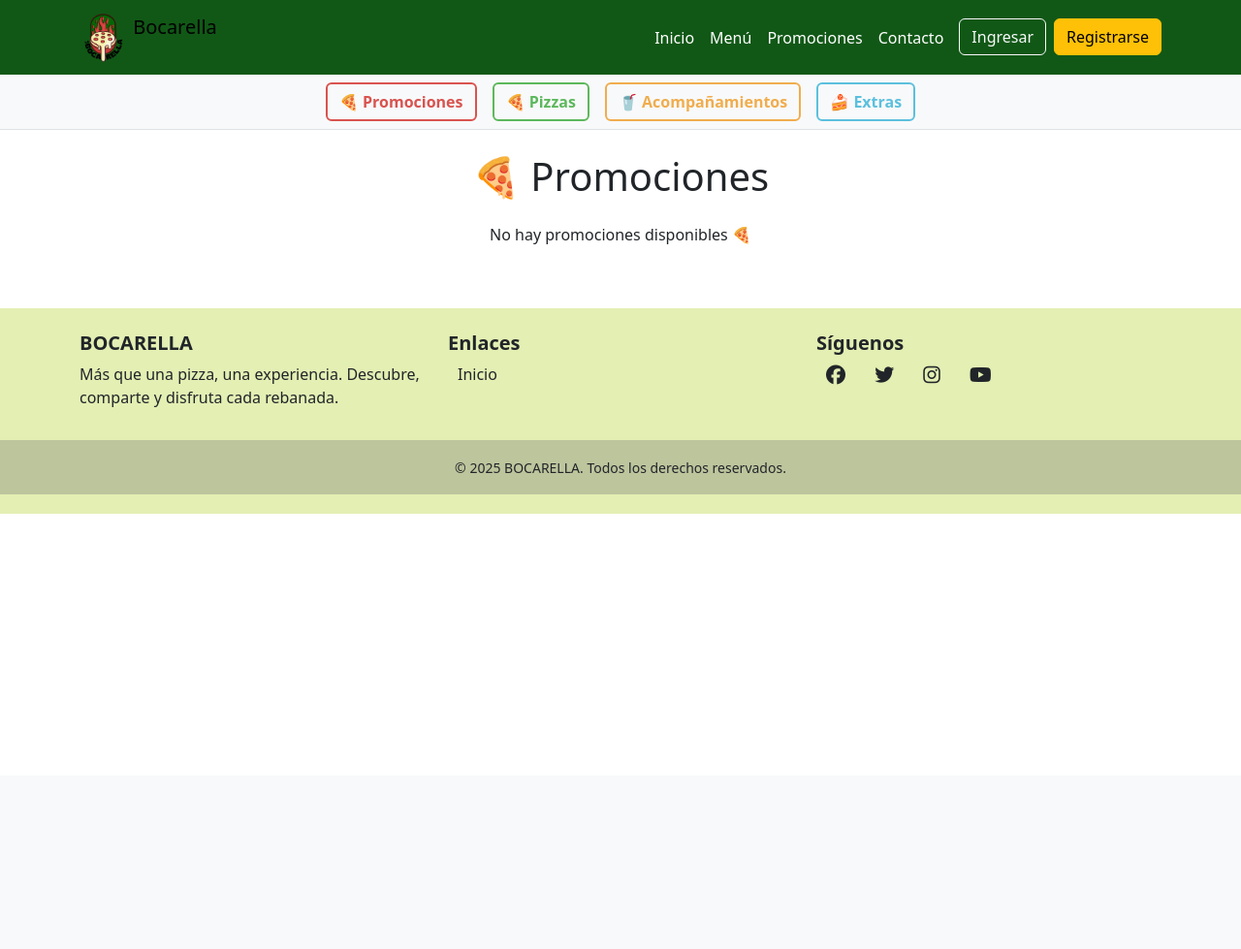
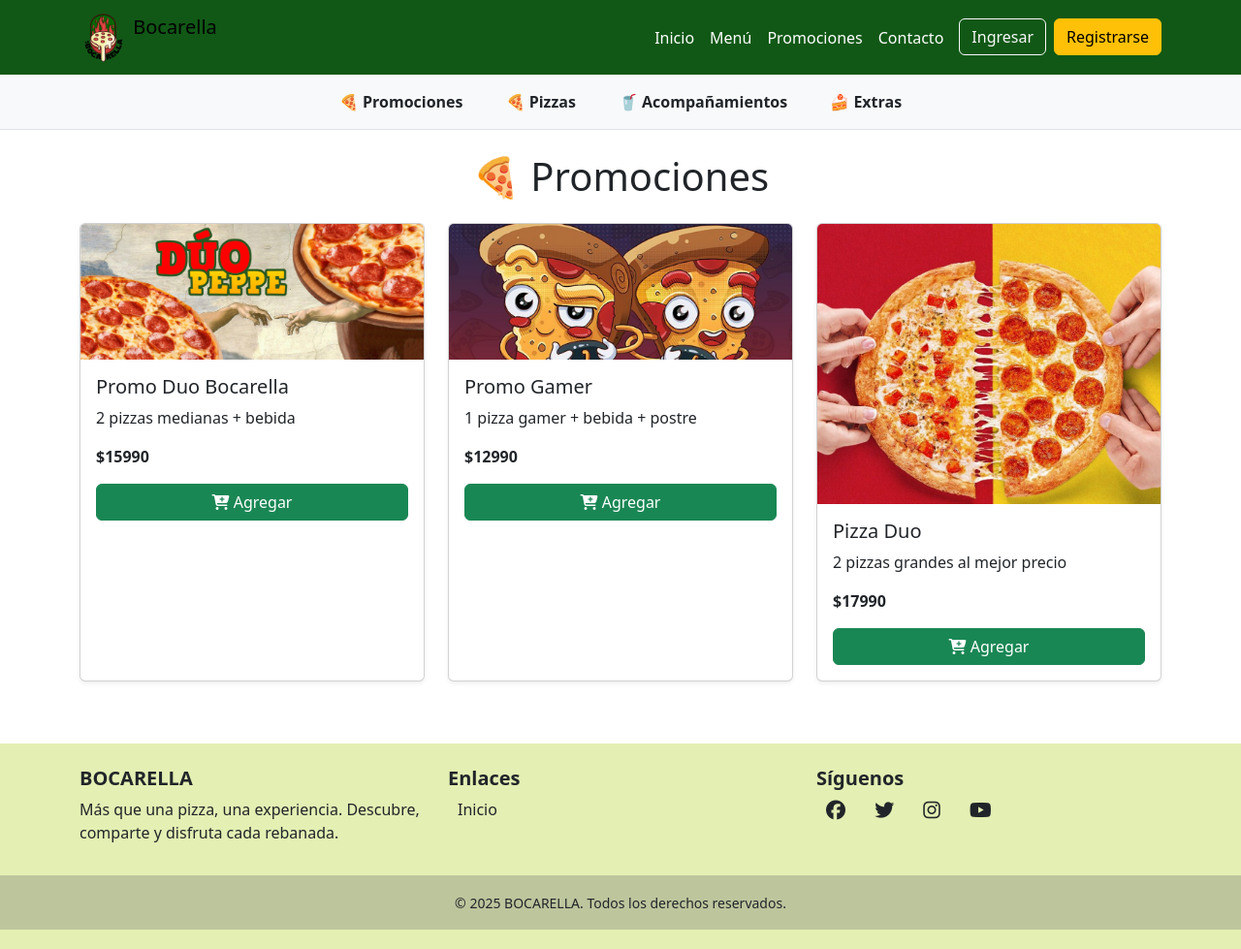
Before and after one commit to Alexlopez98/BocarellaDjango, a Django app: page /promociones/ in a window 1280 px wide. Shown: the whole page at 97% size. Before the commit the page ends 800 px from the top, so only its background shows below. Run offline with Django 5.2, Linux system fonts and the light colour scheme; data that the repository does not hold is empty.

Commit message:
Alex V 0.0.2
Arreglos ya que aun no piden base de datos usamos views para mostrar los productos.

```diff
--- a/bocarella/templates/promociones.html
+++ b/bocarella/templates/promociones.html
@@ -19,33 +19,35 @@
   <!-- Subheader -->
   <nav class="bg-light border-bottom mb-4 sticky-top">
     <div class="container d-flex justify-content-center py-2">
-    <a href="{% url 'promociones' %}" class="btn btn-outline-custom promociones-btn mx-2">🍕 Promociones</a>
-    <a href="{% url 'pizzas' %}" class="btn btn-outline-custom pizzas-btn mx-2">🍕 Pizzas</a>
-    <a href="{% url 'acompanamientos' %}" class="btn btn-outline-custom acompanamientos-btn mx-2">🥤 Acompañamientos</a>
-    <a href="{% url 'extras' %}" class="btn btn-outline-custom extras-btn mx-2">🍰 Extras</a>
+      <a href="{% url 'promociones' %}" class="btn btn-outline-custom mx-2">🍕 Promociones</a>
+      <a href="{% url 'pizzas' %}" class="btn btn-outline-custom mx-2">🍕 Pizzas</a>
+      <a href="{% url 'acompanamientos' %}" class="btn btn-outline-custom mx-2">🥤 Acompañamientos</a>
+      <a href="{% url 'extras' %}" class="btn btn-outline-custom mx-2">🍰 Extras</a>
     </div>
   </nav>
 
   <main class="container my-4">
     <h1 class="text-center mb-4">🍕 Promociones</h1>
     <div class="row" id="promociones">
+      {% if promos %}
         {% for promo in promos %}
           <div class="col-md-4 mb-3">
             <div class="card h-100 shadow-sm">
-            <img src="{{ promo.imagen.url }}" class="card-img-top" alt="{{ promo.titulo }}">
+              <img src="{% static promo.imagen %}" class="card-img-top" alt="{{ promo.titulo }}">
               <div class="card-body">
                 <h5 class="card-title">{{ promo.titulo }}</h5>
                 <p class="card-text">{{ promo.descripcion }}</p>
                 <p class="fw-bold">${{ promo.precio }}</p>
-              <button class="btn btn-success w-100" onclick="agregarAlCarrito('{{ promo.id }}')">
+                <button class="btn btn-success w-100">
                   <i class="fa-solid fa-cart-plus"></i> Agregar
                 </button>
               </div>
             </div>
           </div>
-      {% empty %}
+        {% endfor %}
+      {% else %}
         <p class="text-center">No hay promociones disponibles 🍕</p>
-      {% endfor %}
+      {% endif %}
     </div>
   </main>
 
--- a/bocarella/views.py
+++ b/bocarella/views.py
@@ -6,18 +6,16 @@ from django.contrib import messages
 from .models import Perfil
 from .models import Pizza, Promocion, Acompanamiento, Extra
 
-
 def home(request):
-    return render(request, 'index.html')
+    return render(request, "index.html")
 
 def home(request):
     carousel = [
         {"id": "DUOPEPPE", "img": "img/DUOPEPPE.png"},
-        {"id": "DUOPEPPE2", "img": "img/SUPERDUO.png"},
-        {"id": "DUOPEPPE3", "img": "img/PIZZAGAMER.png"},
+        {"id": "PIZZADUO", "img": "img/PIZZADUO.jpg"},
+        {"id": "PIZZAGAMER", "img": "img/PIZZAGAMER.png"},
     ]
-    return render(request, 'index.html', {"carousel": carousel})
-
+    return render(request, "index.html", {"carousel": carousel})
 
 def acceso(request):
     if request.method == "POST":
@@ -97,19 +95,102 @@ def perfil(request):
     }
     return render(request, "perfil.html", context)
 
-
 def pizzas(request):
-    pizzas = Pizza.objects.all()
+    pizzas = [
+        {
+            "id": 1,
+            "nombre": "Pizza Margarita",
+            "descripcion": "Clásica con tomate, mozzarella y albahaca.",
+            "precio": 7990,
+            "imagen": "img/margarita.jpeg",
+        },
+        {
+            "id": 2,
+            "nombre": "Pizza Pepperoni",
+            "descripcion": "Mozzarella y abundante pepperoni.",
+            "precio": 8990,
+            "imagen": "img/pepperoni.jpeg",
+        },
+        {
+            "id": 3,
+            "nombre": "Pizza Vegetariana",
+            "descripcion": "Con champiñones, pimientos y aceitunas.",
+            "precio": 8490,
+            "imagen": "img/hawaiana.avif",
+        },
+    ]
     return render(request, "pizzas.html", {"pizzas": pizzas})
 
 def promociones(request):
-    promos = Promocion.objects.all()
+    promos = [
+        {
+            "id": 1,
+            "titulo": "Promo Duo Bocarella",
+            "descripcion": "2 pizzas medianas + bebida",
+            "precio": 15990,
+            "imagen": "img/DUOPEPPE.png"
+        },
+        {
+            "id": 2,
+            "titulo": "Promo Gamer",
+            "descripcion": "1 pizza gamer + bebida + postre",
+            "precio": 12990,
+            "imagen": "img/PIZZAGAMER.png"
+        },
+        {
+            "id": 3,
+            "titulo": "Pizza Duo",
+            "descripcion": "2 pizzas grandes al mejor precio",
+            "precio": 17990,
+            "imagen": "img/PIZZADUO.jpg"
+        }
+    ]
+
     return render(request, "promociones.html", {"promos": promos})
 
 def acompanamientos(request):
-    acomp = Acompanamiento.objects.all()
-    return render(request, "acompanamientos.html", {"acompanamientos": acomp})
+    acompanamientos = [
+        {
+            "id": 1,
+            "nombre": "Tiramisu",
+            "precio": 1490,
+            "imagen": "tiramisu.webp"
+        },
+        {
+            "id": 2,
+            "nombre": "Cheescake",
+            "precio": 990,
+            "imagen": "cheesecakefrutilla.webp"
+        },
+        {
+            "id": 3,
+            "nombre": "Papas Fritas",
+            "precio": 2990,
+            "imagen": "img/papasfritas.jpg"
+        }
+    ]
+
+    return render(request, "acompanamientos.html", {"acompanamientos": acompanamientos})
 
 def extras(request):
-    extras = Extra.objects.all()
+    extras = [
+        {
+            "id": 1,
+            "nombre": "Helado de Vainilla",
+            "precio": 1990,
+            "imagen": "img/helado_vainilla.png"
+        },
+        {
+            "id": 2,
+            "nombre": "Brownie",
+            "precio": 2490,
+            "imagen": "img/brownie.png"
+        },
+        {
+            "id": 3,
+            "nombre": "Cheesecake",
+            "precio": 2990,
+            "imagen": "img/cheesecake.png"
+        }
+    ]
     return render(request, "extras.html", {"extras": extras})
```
Also changed, not shown: bocarella/templates/acompanamientos.html (+11 -9 lines), bocarella/templates/extras.html (+13 -8 lines), bocarella/templates/pizzas.html (+11 -25 lines). Lines whose indentation alone changed are shown as unchanged.
